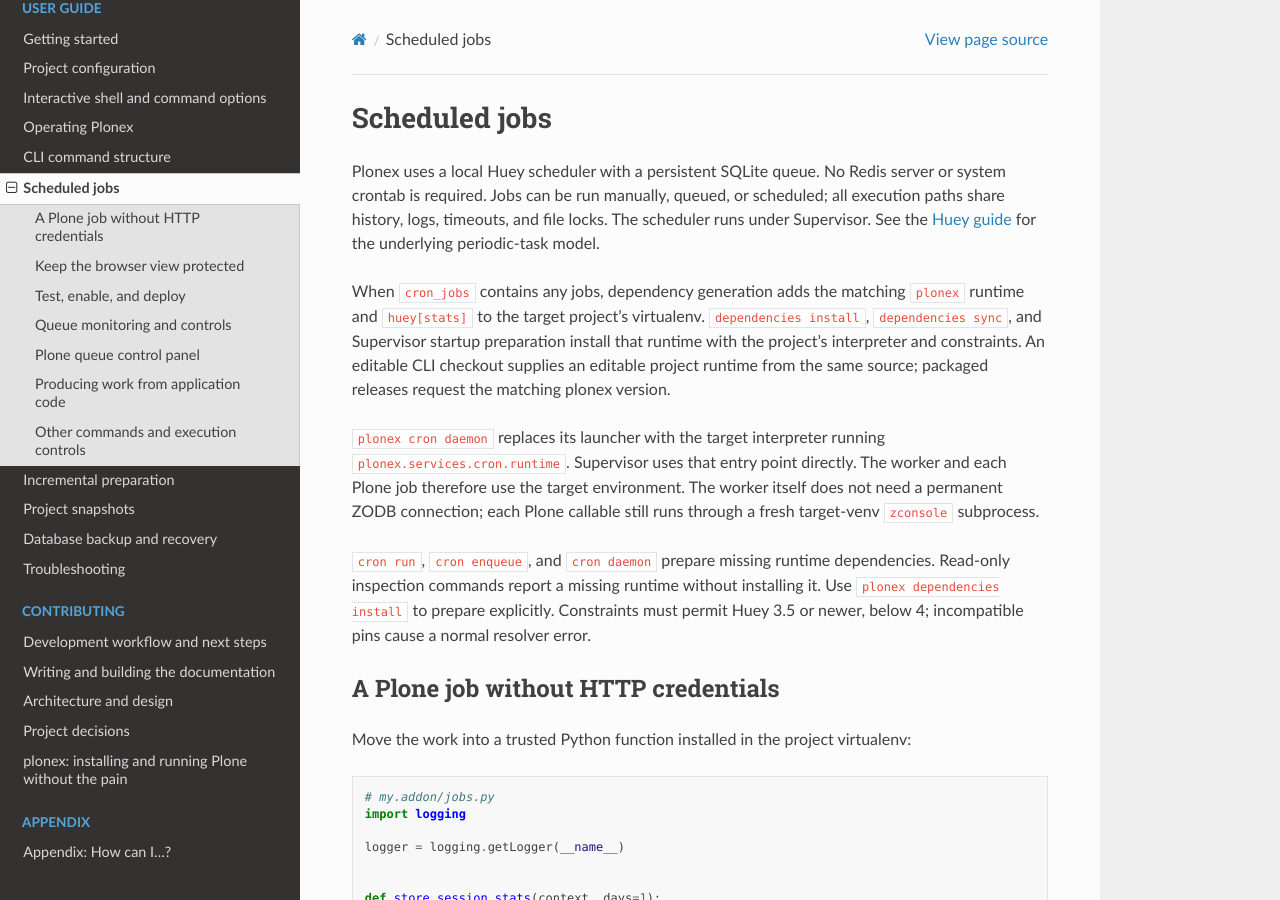
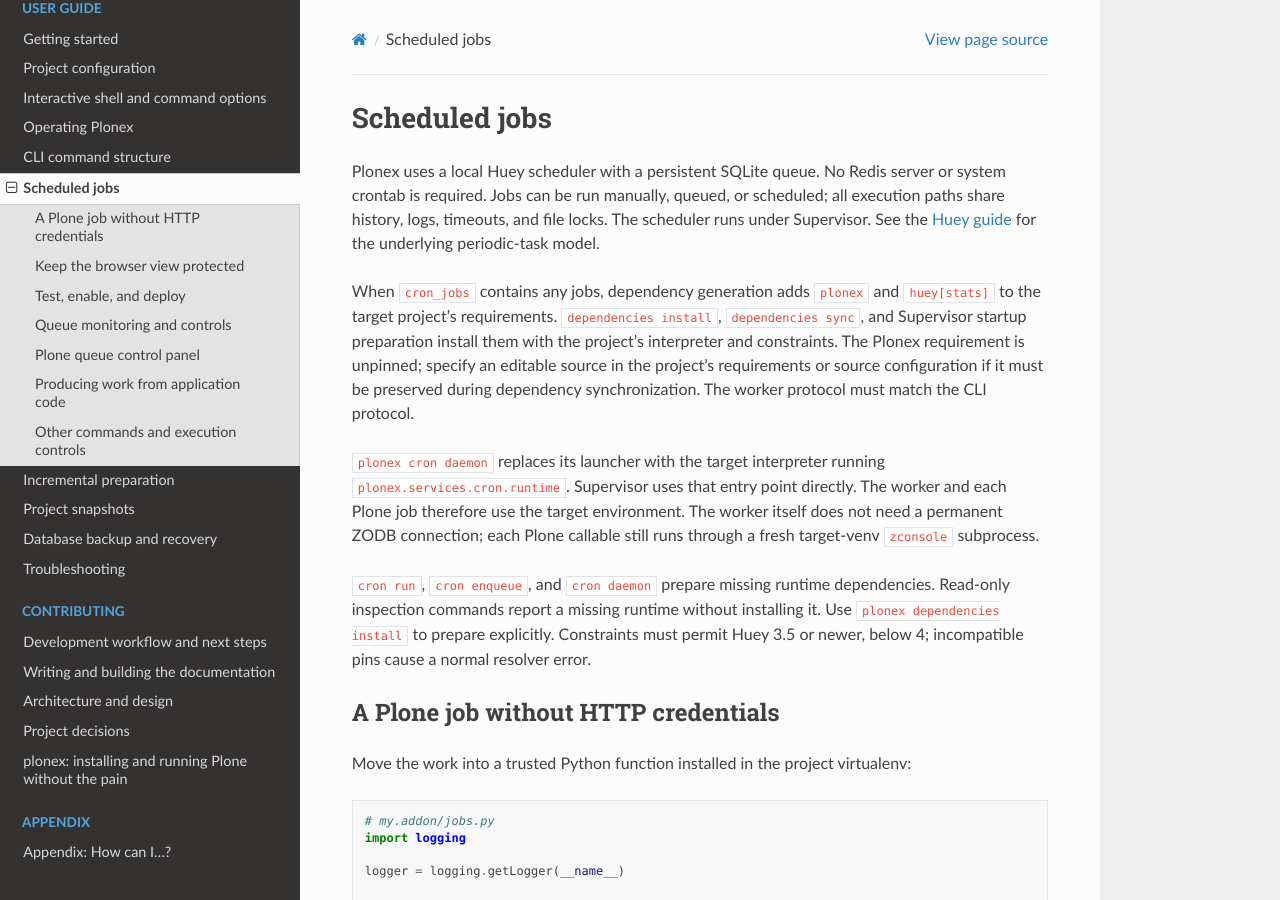
Before and after one commit to collective/plonex, a Sphinx documentation site: the page built from docs/jobs.md, in a window 1280 px wide and 900 px high. Built offline with Sphinx 7.4.7 and the Read the Docs theme 3.1.0, drawn with Linux system fonts in a browser that asks for light colours.

Commit message:
Fix plonex requirement injected

```diff
--- a/docs/jobs.md
+++ b/docs/jobs.md
@@ -6,13 +6,13 @@
 runs under Supervisor. See the [Huey guide](https://huey.readthedocs.io/en/latest/guide.html#periodic-tasks)
 for the underlying periodic-task model.
 
-When `cron_jobs` contains any jobs, dependency generation adds the matching
-`plonex` runtime and `huey[stats]` to the target project's virtualenv.
-`dependencies install`,
-`dependencies sync`, and Supervisor startup preparation install that runtime with
-the project's interpreter and constraints. An editable CLI checkout supplies an
-editable project runtime from the same source; packaged releases request the
-matching plonex version.
+When `cron_jobs` contains any jobs, dependency generation adds `plonex` and
+`huey[stats]` to the target project's requirements. `dependencies install`,
+`dependencies sync`, and Supervisor startup preparation install them with the
+project's interpreter and constraints. The Plonex requirement is unpinned; specify
+an editable source in the project's requirements or source configuration if it
+must be preserved during dependency synchronization. The worker protocol must
+match the CLI protocol.
 
 `plonex cron daemon` replaces its launcher with the target interpreter running
 `plonex.services.cron.runtime`. Supervisor uses that entry point directly. The
```
Also changed, not shown: README.md (+1 -1 lines), docs/appendix.md (+1 -1 lines), docs/cli.md (+1 -1 lines), docs/decisions.md (+3 -4 lines), docs/preparation.md (+1 -1 lines), 4 other files.
